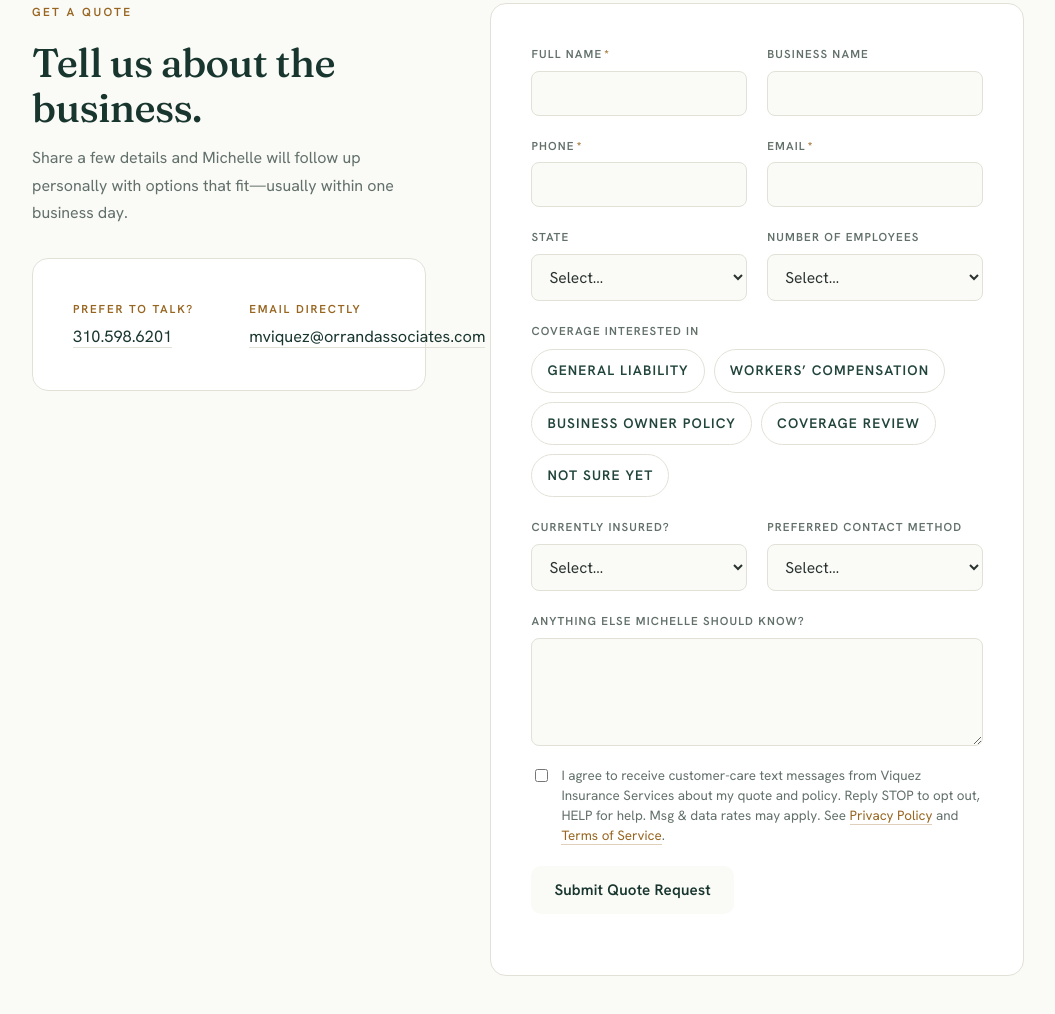
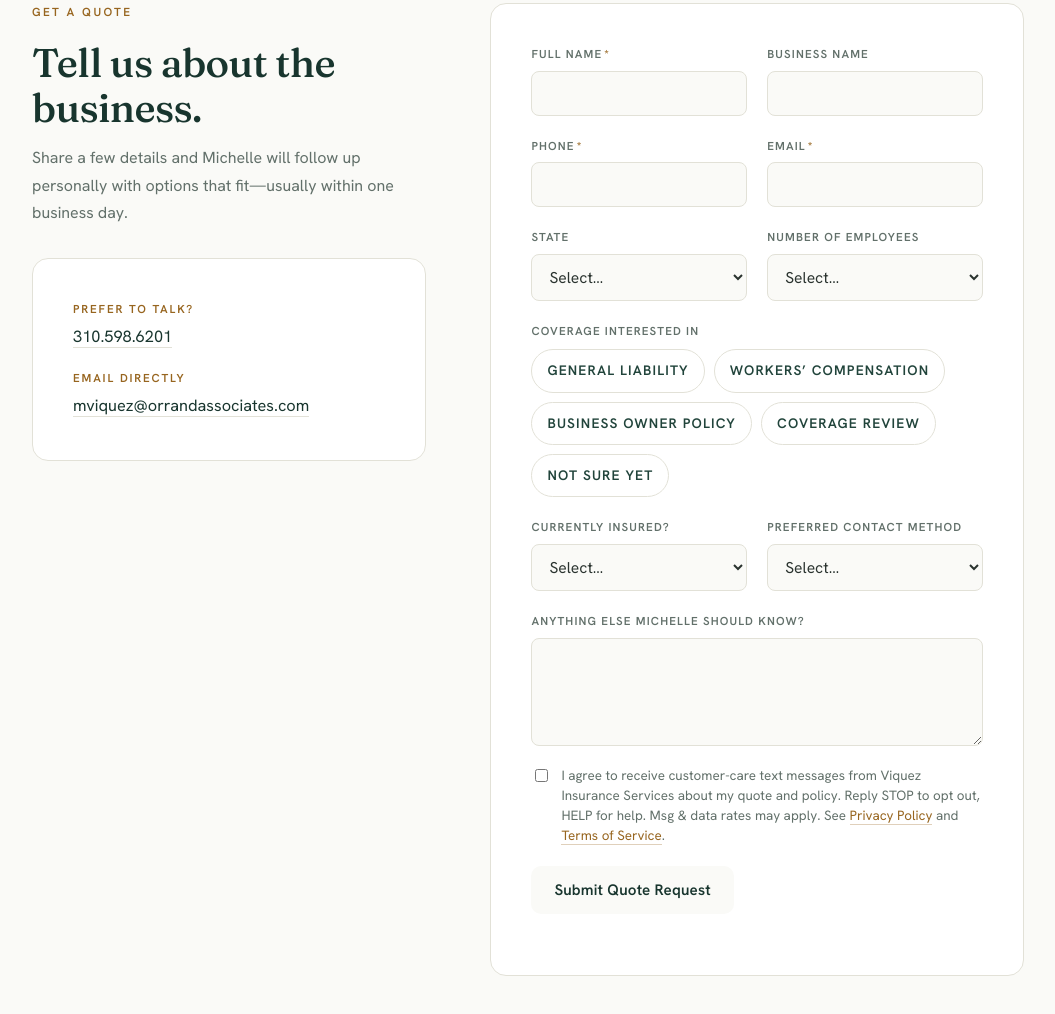
Before and after one commit to alviquez/viquez-insurance, a website: page index.html in a window 1280 px wide. Shown: the part 2248-3262 px from the top of the page, without its empty margins (112-1167 px from the left). Drawn offline with Linux system fonts and the light colour scheme.

Commit message:
Quote contact card stacked contact info

```diff
--- a/index.html
+++ b/index.html
@@ -223,14 +223,14 @@
     padding: clamp(24px, 3.5vw, 40px);
     background: #fff;
     display: grid;
-    grid-template-columns: repeat(2, minmax(0,1fr));
-    gap: 18px 40px;
+    grid-template-columns: 1fr;
+    gap: 18px;
   }
   #vis-site .contact-card .row .k {
     font-size: .72rem; letter-spacing: .16em; text-transform: uppercase;
     color: var(--brass); font-weight: 600; margin-bottom: 4px;
   }
-  #vis-site .contact-card .row .v { color: var(--ink); font-size: 1.02rem; }
+  #vis-site .contact-card .row .v { color: var(--ink); font-size: 1.02rem; overflow-wrap: break-word; }
   #vis-site .contact-card .row .v a { border-bottom: 1px solid var(--line); }
   #vis-site .contact-card .row .v a:hover { border-color: var(--brass); }
 
```
